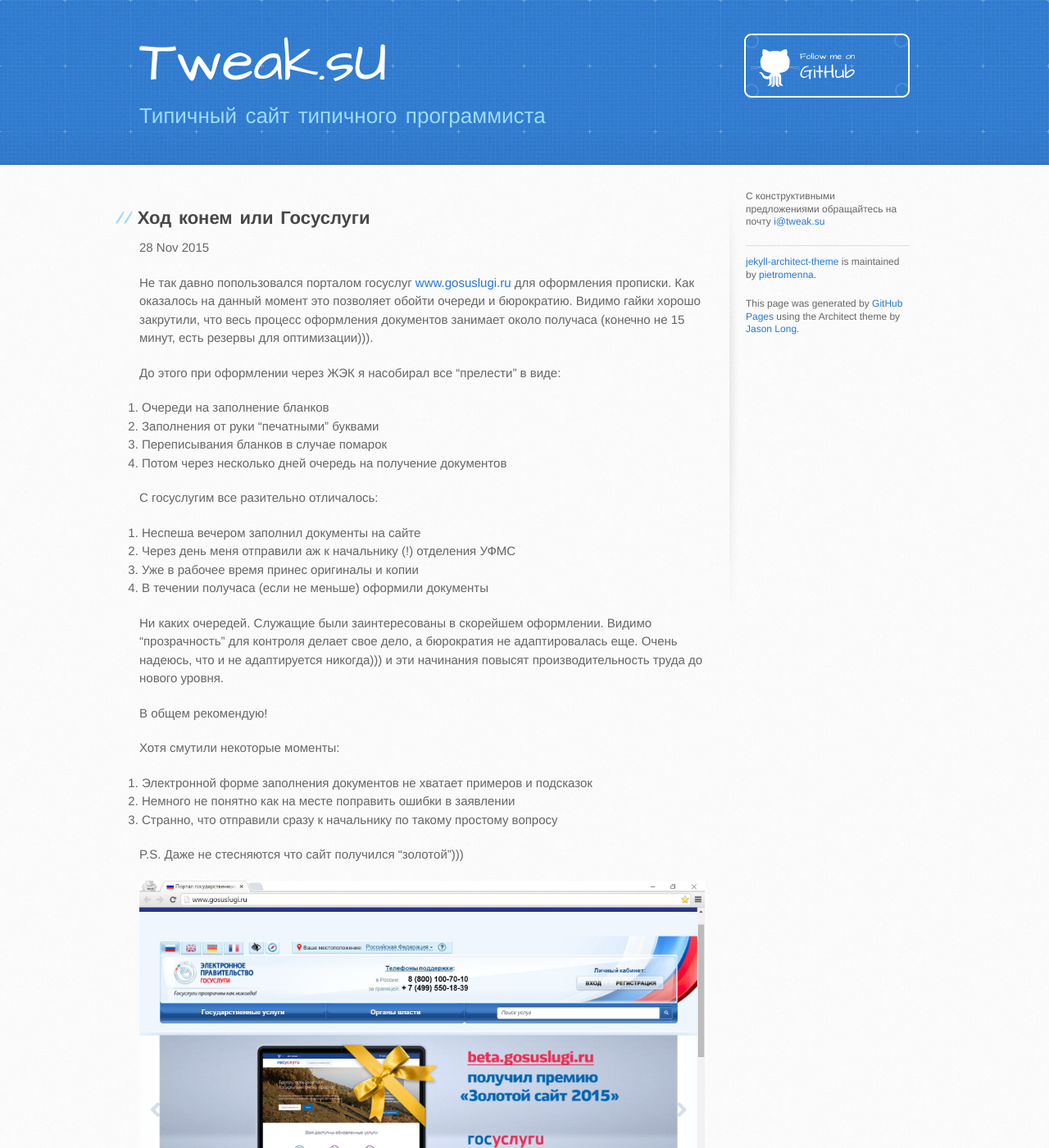
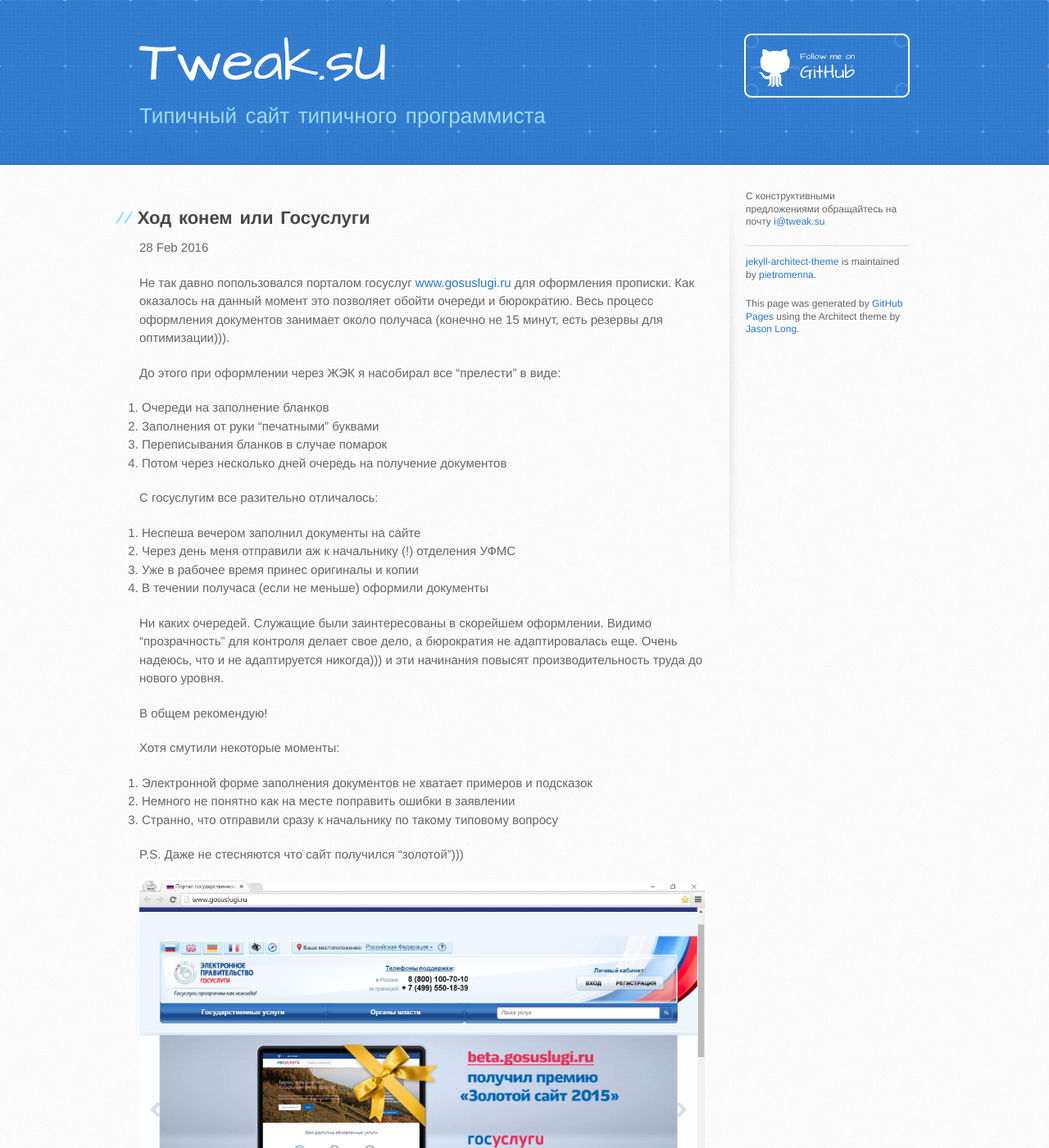
Before and after one commit to volodin-aa/volodin-aa.github.io, a Jekyll site: the page built from _posts/2016-02-28-gosuslugi.md, in a window 1280 px wide and 1400 px high. Shown: the whole window at 82% size. Built offline with Jekyll 4.4.1, drawn with Linux system fonts in a browser that asks for light colours.

Commit message:
Гос услуги

```diff
--- a/_posts/2015-11-28-gosuslugi.md
+++ b/_posts/2016-02-28-gosuslugi.md
@@ -1,11 +1,11 @@
 ---
 layout: post
 title:  "Ход конем или Госуслуги"
-date:   2015-11-28 17:30:00 +0300
+date:   2016-02-28 15:20:00 +0300
 categories: Complicated
 ---
 
-Не так давно попользовался порталом госуслуг [www.gosuslugi.ru](http://www.gosuslugi.ru/) для оформления прописки. Как оказалось на данный момент это позволяет обойти очереди и бюрократию. Видимо гайки хорошо закрутили, что весь процесс оформления документов занимает около получаса (конечно не 15 минут, есть резервы для оптимизации))).
+Не так давно попользовался порталом госуслуг [www.gosuslugi.ru](http://www.gosuslugi.ru/) для оформления прописки. Как оказалось на данный момент это позволяет обойти очереди и бюрократию. Весь процесс оформления документов занимает около получаса (конечно не 15 минут, есть резервы для оптимизации))).
 
 До этого при оформлении через ЖЭК я насобирал все "прелести" в виде:
 
@@ -29,7 +29,7 @@ categories: Complicated
 
 1. Электронной форме заполнения документов не хватает примеров и подсказок
 2. Немного не понятно как на месте поправить ошибки в заявлении
-3. Странно, что отправили сразу к начальнику по такому простому вопросу
+3. Странно, что отправили сразу к начальнику по такому типовому вопросу
 
 P.S. Даже не стесняются что сайт получился "золотой")))
 
```
